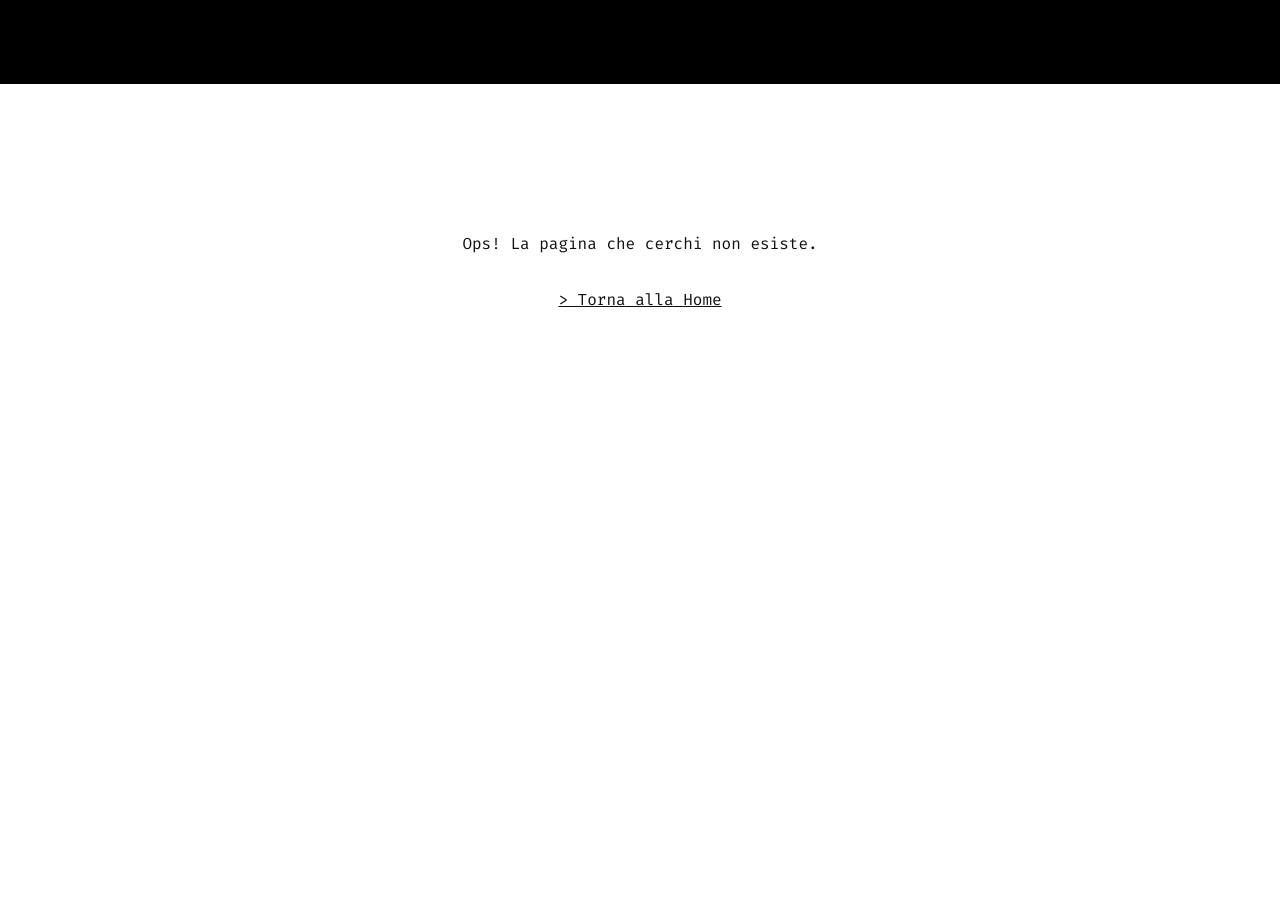
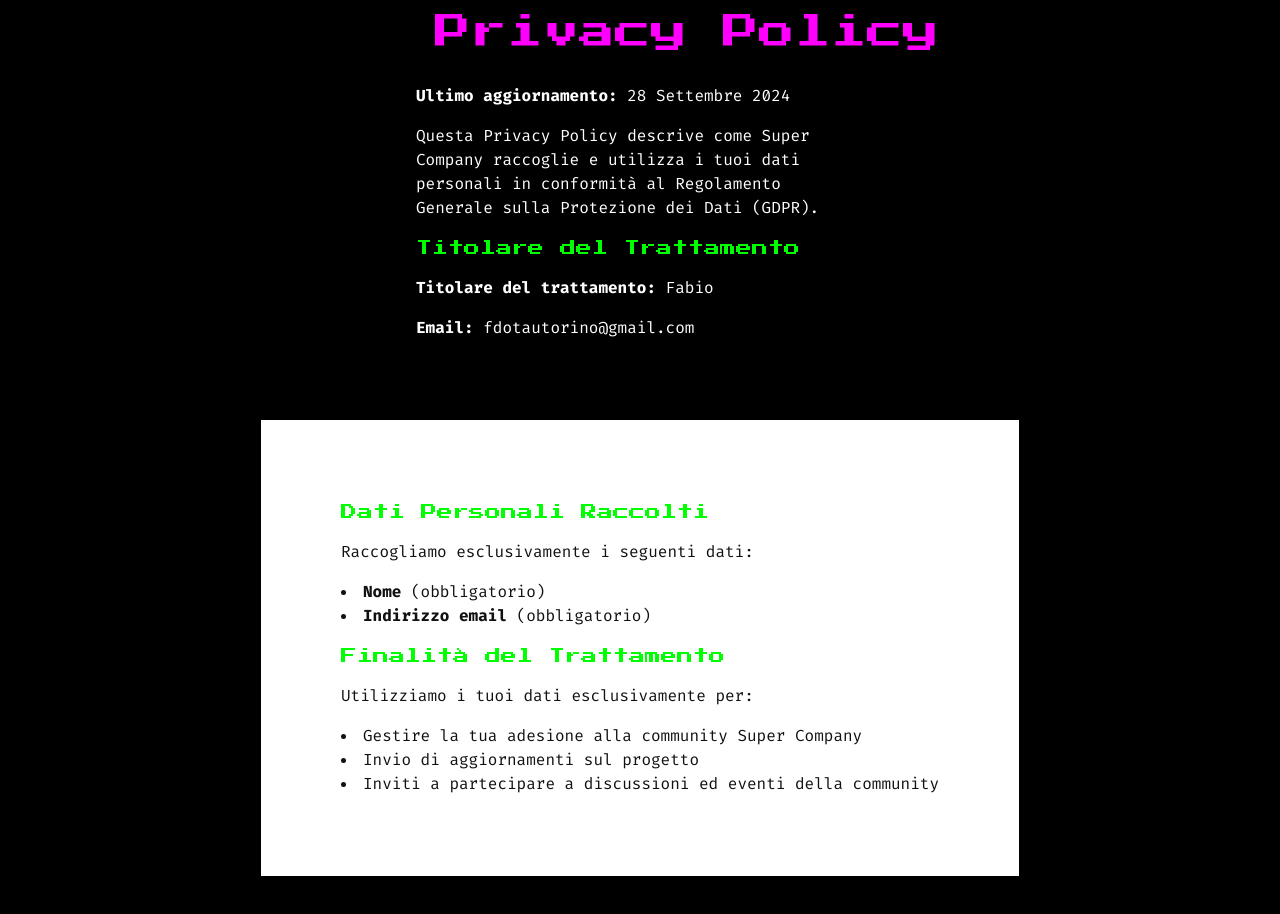
Before and after one commit to fdota/supercompany, a React (Vite) app: page /privacy in a window 1280 px wide. Before the commit this address had no page. Shown: the part 340-1254 px from the top of the page. Before the commit the page ends 800 px from the top, so only its background shows below. Built offline with nearby package versions, Linux system fonts and the light colour scheme; the HTML template or start-up script is replaced by a standard one.

Commit message:
policy 5

```diff
--- a/src/App.tsx
+++ b/src/App.tsx
@@ -1,18 +1,32 @@
-import { BrowserRouter, Routes, Route } from "react-router-dom";
-import HomePage from "./pages/HomePage";
-import ChiSono from "./pages/ChiSono";
-import Faq from "./pages/Faq";
-import NotFound from "./pages/NotFound";
+import { BrowserRouter as Router, Routes, Route } from "react-router-dom";
+import { Toaster } from "@/components/ui/toaster";
+import Navigation from "@/components/layout/Navigation";
+import HomePage from "@/pages/HomePage";
+import ChiSonoPage from "@/pages/ChiSonoPage";
+import FaqPage from "@/pages/FaqPage";
+import PrivacyPolicy from "@/pages/PrivacyPolicy"; // 👈 IMPORT AGGIUNTO
 
-const App = () => (
-  <BrowserRouter>
-    <Routes>
-      <Route path="/" element={<HomePage />} />
-      <Route path="/chi-sono" element={<ChiSono />} />
-      <Route path="/faq" element={<Faq />} />
-      <Route path="*" element={<NotFound />} />
-    </Routes>
-  </BrowserRouter>
-);
+function App() {
+  return (
+    <Router>
+      <div className="min-h-screen bg-background font-mono">
+        <div className="split-screen">
+          <div className="split-left">
+            <div className="max-w-7xl mx-auto">
+              <Navigation />
+              <Routes>
+                <Route path="/" element={<HomePage />} />
+                <Route path="/chi-sono" element={<ChiSonoPage />} />
+                <Route path="/faq" element={<FaqPage />} />
+                <Route path="/privacy" element={<PrivacyPolicy />} /> {/* 👈 ROUTE AGGIUNTA */}
+              </Routes>
+            </div>
+          </div>
+        </div>
+        <Toaster />
+      </div>
+    </Router>
+  );
+}
 
 export default App;
--- /dev/null
+++ b/src/pages/PrivacyPolicy.tsx
@@ -0,0 +1,49 @@
+import SplitLayout from "@/components/layout/SplitLayout";
+
+const PrivacyPolicy = () => {
+  const leftContent = (
+    <div className="flex flex-col justify-center h-full p-4">
+      <h1 className="font-pixel text-sm md:text-3xl lg:text-4xl text-magenta mb-8 leading-relaxed text-center lg:text-right">
+        Privacy Policy
+      </h1>
+      <div className="font-mono text-sm lg:text-base text-left-color leading-relaxed space-y-4 max-w-md mx-auto">
+        {/* Incolla qui il contenuto della tua privacy policy */}
+        <p><strong>Ultimo aggiornamento:</strong> 28 Settembre 2024</p>
+        <p>Questa Privacy Policy descrive come Super Company raccoglie e utilizza i tuoi dati personali in conformità al Regolamento Generale sulla Protezione dei Dati (GDPR).</p>
+
+        <h2 className="font-pixel text-green mt-6">Titolare del Trattamento</h2>
+        <p><strong>Titolare del trattamento:</strong> Fabio</p>
+        <p><strong>Email:</strong> fdotautorino@gmail.com</p>
+
+        {/* Aggiungi tutto il resto del contenuto... */}
+      </div>
+    </div>
+  );
+
+  const rightContent = (
+    <div className="flex flex-col justify-center h-full p-4">
+      <div className="font-mono text-sm lg:text-base text-right-color leading-relaxed space-y-4">
+        <h2 className="font-pixel text-green">Dati Personali Raccolti</h2>
+        <p>Raccogliamo esclusivamente i seguenti dati:</p>
+        <ul className="list-disc list-inside">
+          <li><strong>Nome</strong> (obbligatorio)</li>
+          <li><strong>Indirizzo email</strong> (obbligatorio)</li>
+        </ul>
+
+        <h2 className="font-pixel text-green">Finalità del Trattamento</h2>
+        <p>Utilizziamo i tuoi dati esclusivamente per:</p>
+        <ul className="list-disc list-inside">
+          <li>Gestire la tua adesione alla community Super Company</li>
+          <li>Invio di aggiornamenti sul progetto</li>
+          <li>Inviti a partecipare a discussioni ed eventi della community</li>
+        </ul>
+
+        {/* Continua con il resto del contenuto... */}
+      </div>
+    </div>
+  );
+
+  return <SplitLayout leftContent={leftContent} rightContent={rightContent} />;
+};
+
+export default PrivacyPolicy;
```
